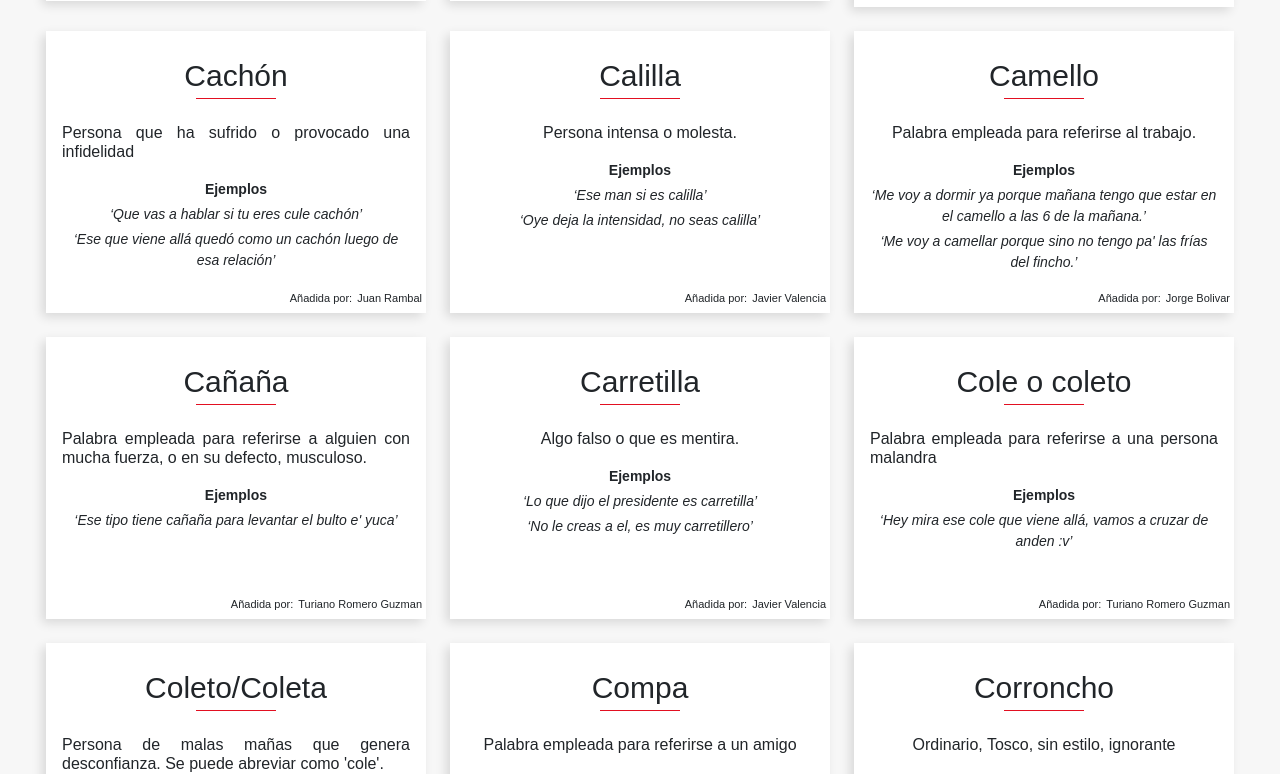
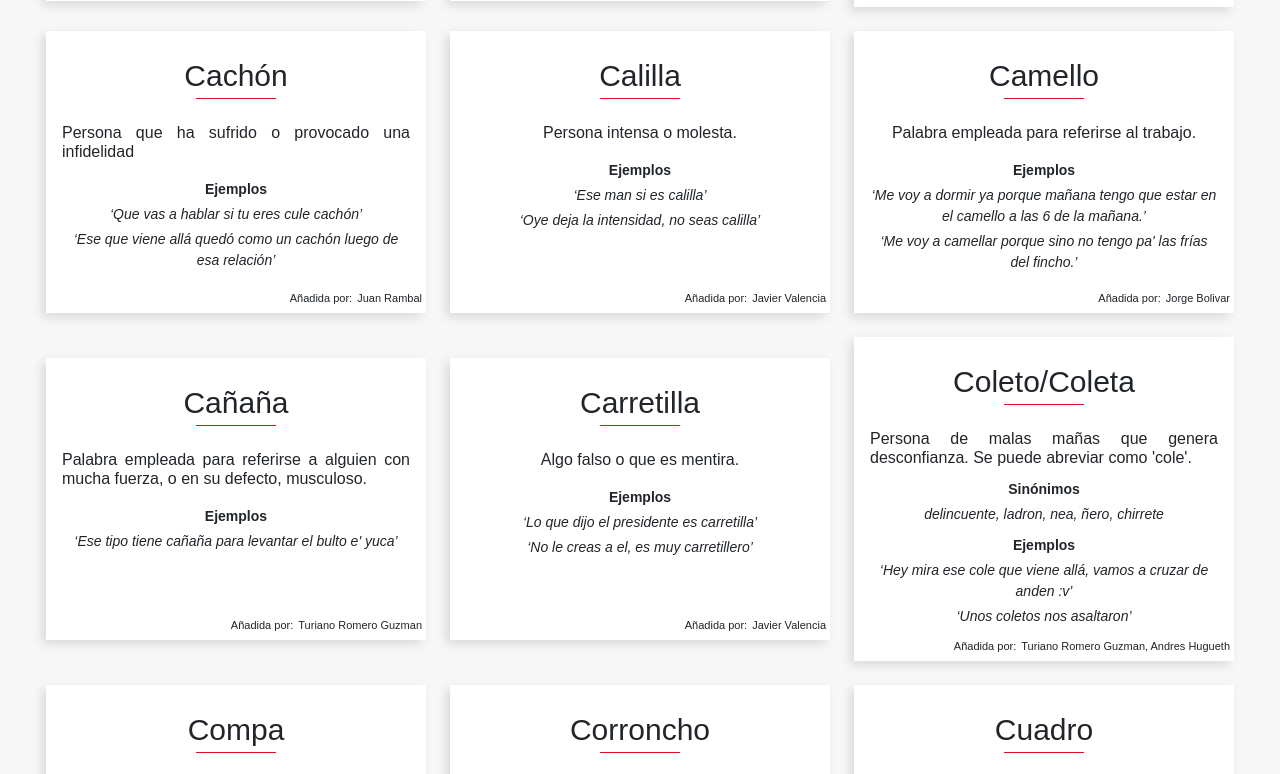
Before and after one commit to sjdonado/monocuco, a React (Create React App) app: page / in a window 1280 px wide. Shown: the part 2008-2782 px from the top of the page. Built offline with nearby package versions, Linux system fonts and the light colour scheme.

Commit message:
feat: Many authors

```diff
--- a/src/components/Word/Word.jsx
+++ b/src/components/Word/Word.jsx
@@ -41,9 +41,17 @@ function Word({ word, currentWord }) {
       </div>
       <div className="credits">
         <span>Añadida por: </span>
-        <a href={word.author.link} target="_blank" rel="noopener noreferrer">
-          {word.author.name}
-        </a>
+        {word.authors.map(({ name, link }, idx) => {
+          let parsedName = name;
+          if (idx < word.authors.length - 1) {
+            parsedName += ', ';
+          }
+          return (
+            <a key={`${word.text}-${link}`} href={link} target="_blank" rel="noopener noreferrer">
+              {parsedName}
+            </a>
+          );
+        })}
       </div>
     </div>
   );
@@ -55,10 +63,10 @@ Word.propTypes = {
     meaning: PropTypes.string.isRequired,
     synonyms: PropTypes.arrayOf(PropTypes.string).isRequired,
     examples: PropTypes.arrayOf(PropTypes.string).isRequired,
-    author: PropTypes.shape({
+    authors: PropTypes.arrayOf(PropTypes.shape({
       link: PropTypes.string.isRequired,
       name: PropTypes.string.isRequired,
-    }),
+    })),
   }).isRequired,
   currentWord: PropTypes.string,
 };
--- a/src/data.json
+++ b/src/data.json
@@ -6,10 +6,12 @@
     "examples": [
       "‘¡A vaina!, por fin terminaste la carrera’"
     ],
-    "author": {
+    "authors": [
+      {
         "name": "Javier Valencia",
         "link": "https://github.com/jvalenciae"
       }
+    ]
   },
   {
     "text": "'E",
@@ -19,10 +21,12 @@
       "‘Bollo 'e yuca’",
       "‘Mata 'e plátano’"
     ],
-    "author": {
+    "authors": [
+      {
         "name": "Yennifer Herrera",
         "link": "https://github.com/Yenniferh"
       }
+    ]
   },
   {
     "text": "'Erda",
@@ -31,10 +35,12 @@
     "examples": [
       "'¡'Erda!, se cayó' "
     ],
-    "author": {
+    "authors": [
+      {
         "name": "Yennifer Herrera",
         "link": "https://github.com/Yenniferh"
       }
+    ]
   },
   {
     "text": "Aguacatao",
@@ -44,10 +50,12 @@
       "‘Ese pelao está como aguacatao’",
       "‘Ey, no estés tanto tiempo aguacatao’"
     ],
-    "author": {
+    "authors": [
+      {
         "name": "Javier Valencia",
         "link": "https://github.com/jvalenciae"
       }
+    ]
   },
   {
     "text": "Aguanta el burro",
@@ -56,10 +64,12 @@
     "examples": [
       "‘Ey, aguanta el burro que me dejas atrás’"
     ],
-    "author": {
+    "authors": [
+      {
         "name": "Javier Valencia",
         "link": "https://github.com/jvalenciae"
       }
+    ]
   },
   {
     "text": "Añoñi",
@@ -69,10 +79,12 @@
       "‘Pregunta: Ey mani, vas para la batalla de flores mañana’",
       "‘Respuesta: Añoñi!’"
     ],
-    "author": {
+    "authors": [
+      {
         "name": "Jose Guzman",
         "link": "https://github.com/pygabo"
       }
+    ]
   },
   {
     "text": "Apercollar",
@@ -82,10 +94,12 @@
       "'¡Es hora de apercollar a su pareja!’",
       "'Bailamos apercollados toda la noche."
     ],
-    "author": {
+    "authors": [
+      {
         "name": "Kristell Urueta",
         "link": "https://github.com/kristellu"
       }
+    ]
   },
   {
     "text": "Arrayúo",
@@ -95,10 +109,12 @@
       "‘Anda arrayúo con el regalo que le dieron’",
       "‘Ese arrayúo no se quita la camiseta nueva ni para dormir’"
     ],
-    "author": {
+    "authors": [
+      {
         "name": "Javier Valencia",
         "link": "https://github.com/jvalenciae"
       }
+    ]
   },
   {
     "text": "Barras",
@@ -108,10 +124,12 @@
       "‘Ey, prestame dos mil barras pal' bu'.’",
       "‘Tengo hambre y nada más tengo dos barras, será comprarme una empanada’"
     ],
-    "author": {
+    "authors": [
+      {
         "name": "Jorge Bolivar",
         "link": "https://github.com/jbolivard"
       }
+    ]
   },
   {
     "text": "Billullo",
@@ -121,10 +139,12 @@
       "‘Ando con billullo’",
       "‘Me quedé sin billullo’"
     ],
-    "author": {
+    "authors": [
+      {
         "name": "Javier Valencia",
         "link": "https://github.com/jvalenciae"
       }
+    ]
   },
   {
     "text": "Bollo",
@@ -134,10 +154,12 @@
       "‘La vecina es tronco de bollo, es demasiado hermosa.’",
       "‘Ese man es cule bollo, mirale ese cuerpazo.’"
     ],
-    "author": {
+    "authors": [
+      {
         "name": "Jorge Bolivar",
         "link": "https://github.com/jbolivard"
       }
+    ]
   },
   {
     "text": "Bololó",
@@ -147,10 +169,12 @@
       "‘¿Viste el cipote bololó que se formó en la fiesta de anoche?’",
       "‘Vámonos de aquí antes de que se forme un bololó’"
     ],
-    "author": {
+    "authors": [
+      {
         "name": "Javier Valencia",
         "link": "https://github.com/jvalenciae"
       }
+    ]
   },
   {
     "text": "Botar el chupo",
@@ -160,10 +184,12 @@
       "‘Jhonny botó el chupo y se salió del grupo’",
       "‘Vas a botar el chupo ?’"
     ],
-    "author": {
+    "authors": [
+      {
         "name": "Juan Rambal",
         "link": "https://github.com/herasj"
       }
+    ]
   },
   {
     "text": "Brete",
@@ -172,10 +198,12 @@
     "examples": [
       "‘Se armó el brete en la casa de Juan Sebastian.’"
     ],
-    "author": {
+    "authors": [
+      {
         "name": "Kristell Urueta",
         "link": "https://github.com/kristellu"
       }
+    ]
   },
   {
     "text": "Bu'",
@@ -185,10 +213,12 @@
       "‘Nojoda, tronco de calor que hacía en ese bu'.’",
       "‘Para llegar temprano tengo que salir a las 4 de la mañana a coger el bu'.’"
     ],
-    "author": {
+    "authors": [
+      {
         "name": "Jorge Bolivar",
         "link": "https://github.com/jbolivard"
       }
+    ]
   },
   {
     "text": "Cachón",
@@ -198,10 +228,12 @@
       "‘Que vas a hablar si tu eres cule cachón’",
       "‘Ese que viene allá quedó como un cachón luego de esa relación’"
     ],
-    "author": {
+    "authors": [
+      {
         "name": "Juan Rambal",
         "link": "https://github.com/herasj"
       }
+    ]
   },
   {
     "text": "Calilla",
@@ -211,10 +243,12 @@
       "‘Ese man si es calilla’",
       "‘Oye deja la intensidad, no seas calilla’"
     ],
-    "author": {
+    "authors": [
+      {
         "name": "Javier Valencia",
         "link": "https://github.com/jvalenciae"
       }
+    ]
   },
   {
     "text": "Camello",
@@ -224,10 +258,12 @@
       "‘Me voy a dormir ya porque mañana tengo que estar en el camello a las 6 de la mañana.’",
       "‘Me voy a camellar porque sino no tengo pa' las frías del fincho.’"
     ],
-    "author": {
+    "authors": [
+      {
         "name": "Jorge Bolivar",
         "link": "https://github.com/jbolivard"
       }
+    ]
   },
   {
     "text": "Cañaña",
@@ -236,10 +272,12 @@
     "examples": [
       "‘Ese tipo tiene cañaña para levantar el bulto e' yuca’"
     ],
-    "author": {
+    "authors": [
+      {
         "name": "Turiano Romero Guzman",
         "link": "https://github.com/Rome96"
       }
+    ]
   },
   {
     "text": "Carretilla",
@@ -249,22 +287,12 @@
       "‘Lo que dijo el presidente es carretilla’",
       "‘No le creas a el, es muy carretillero’"
     ],
-    "author": {
+    "authors": [
+      {
         "name": "Javier Valencia",
         "link": "https://github.com/jvalenciae"
       }
-  },
-  {
-    "text": "Cole o coleto",
-    "meaning": "Palabra empleada para referirse a una persona malandra",
-    "synonyms": [],
-    "examples": [
-      "‘Hey mira ese cole que viene allá, vamos a cruzar de anden :v’"
-    ],
-    "author": {
-      "name": "Turiano Romero Guzman",
-      "link": "https://github.com/Rome96"
-    }
+    ]
   },
   {
     "text": "Coleto/Coleta",
@@ -273,12 +301,19 @@
       "delincuente, ladron, nea, ñero, chirrete"
     ],
     "examples": [
+      "‘Hey mira ese cole que viene allá, vamos a cruzar de anden :v’",
       "‘Unos coletos nos asaltaron’"
     ],
-    "author": {
-      "name": "Andrea Gentil",
+    "authors": [
+      {
+        "name": "Turiano Romero Guzman",
+        "link": "https://github.com/Rome96"
+      },
+      {
+        "name": "Andres Hugueth",
         "link": "https://github.com/Isaiasdelahoz"
       }
+    ]
   },
   {
     "text": "Compa",
@@ -287,10 +322,12 @@
     "examples": [
       "‘Hey compa, acompañame al centro’"
     ],
-    "author": {
+    "authors": [
+      {
         "name": "Turiano Romero Guzman",
         "link": "https://github.com/Rome96"
       }
+    ]
   },
   {
     "text": "Corroncho",
@@ -300,10 +337,12 @@
       "Ese man es un corroncho!’",
       "Esa camiseta se ve corroncha, no la compraré"
     ],
-    "author": {
+    "authors": [
+      {
         "name": "Andres Hugueth",
         "link": "https://github.com/Isaiasdelahoz"
       }
+    ]
   },
   {
     "text": "Cuadro",
@@ -312,10 +351,28 @@
     "examples": [
       "‘Hey cuadro vamos a tomarnos unas frías’"
     ],
-    "author": {
+    "authors": [
+      {
         "name": "Juan Bojato",
         "link": "https://github.com/Juandavid716"
       }
+    ]
+  },
+  {
+    "text": "Cucayo",
+    "meaning": "arroz que queda adherido a la olla al terminar su cocción tomando una textura crocante",
+    "synonyms": [
+      "pega, pegao, concolón, concón"
+    ],
+    "examples": [
+      "‘Ese cucayo está delicioso’"
+    ],
+    "authors": [
+      {
+        "name": "Isaías De la Hoz",
+        "link": "https://github.com/Isaiasdelahoz"
+      }
+    ]
   },
   {
     "text": "Cule",
@@ -325,10 +382,12 @@
       "‘Cule pinta bacana’",
       "'Me sirvieron la sopa en cule plato chiquito'"
     ],
-    "author": {
+    "authors": [
+      {
         "name": "Yennifer Herrera",
         "link": "https://github.com/Yenniferh"
       }
+    ]
   },
   {
     "text": "Eche",
@@ -340,10 +399,16 @@
       "'¡Echee!' Siempre es lo mismo contigo.",
       "'¿Eche qué? ¿Te vas a molestar?'"
     ],
-    "author": {
-      "name": "Oskhar Arrieta y Kristell Urueta",
+    "authors": [
+      {
+        "name": "Oskhar Arrieta",
         "link": "https://github.com/oskhar1099"
+      },
+      {
+        "name": "Kristell Urueta",
+        "link": "https://github.com/kristellu"
       }
+    ]
   },
   {
     "text": "Embala'o",
@@ -353,10 +418,12 @@
       "'Ese man fumó algo, está embala'o'",
       "'Se estrelló por ir embala'o'"
     ],
-    "author": {
+    "authors": [
+      {
         "name": "Yennifer Herrera",
         "link": "https://github.com/Yenniferh"
       }
+    ]
   },
   {
     "text": "Empaquitar",
@@ -365,10 +432,12 @@
     "examples": [
       "‘Se empaquitó solito.’"
     ],
-    "author": {
+    "authors": [
+      {
         "name": "Kristell Urueta",
         "link": "https://github.com/kristellu"
       }
+    ]
   },
   {
     "text": "Emparapetar",
@@ -377,10 +446,12 @@
     "examples": [
       "‘Juanito emparapetó los zapatos para jugar’"
     ],
-    "author": {
+    "authors": [
+      {
         "name": "Turiano Romero Guzman",
         "link": "https://github.com/Rome96"
       }
+    ]
   },
   {
     "text": "Emputao",
@@ -390,10 +461,12 @@
       "‘Dejalo quieto que está emputao’",
       "‘Deja de joder o me voy a emputar’"
     ],
-    "author": {
+    "authors": [
+      {
         "name": "Javier Valencia",
         "link": "https://github.com/jvalenciae"
       }
+    ]
   },
   {
     "text": "Esa es la que te cae",
@@ -402,10 +475,12 @@
     "examples": [
       "‘Esa es la que te cae a ti, siempre con la misma vaina’"
     ],
-    "author": {
+    "authors": [
+      {
         "name": "Javier Valencia",
         "link": "https://github.com/jvalenciae"
       }
+    ]
   },
   {
     "text": "Espantajopo",
@@ -414,10 +489,12 @@
     "examples": [
       "Ese man es cule espantajopo!’"
     ],
-    "author": {
+    "authors": [
+      {
         "name": "Natasha De Marchena",
         "link": "https://github.com/Isaiasdelahoz"
       }
+    ]
   },
   {
     "text": "Filo",
@@ -427,10 +504,12 @@
       "‘Tengo mucho filo.’",
       "‘No he almorzado todavia, tengo filo.’"
     ],
-    "author": {
+    "authors": [
+      {
         "name": "Jesus Santiago",
         "link": "https://github.com/jaravad"
       }
+    ]
   },
   {
     "text": "Fincho",
@@ -440,10 +519,12 @@
       "‘Este fincho vienen los carnavales y me voy a meter cule pea con mi lea’",
       "‘Tengo tronco de trabajo largo, yo creo que lo voy a dejar pal' fincho’"
     ],
-    "author": {
+    "authors": [
+      {
         "name": "Jorge Bolivar",
         "link": "https://github.com/jbolivard"
       }
+    ]
   },
   {
     "text": "Fría",
@@ -452,10 +533,12 @@
     "examples": [
       "‘Ey sirveme una fría’"
     ],
-    "author": {
+    "authors": [
+      {
         "name": "Fabian Osorio",
         "link": "https://github.com/fokobot"
       }
+    ]
   },
   {
     "text": "Garnatada",
@@ -464,10 +547,12 @@
     "examples": [
       "‘Te vas a llevar una garnatada’"
     ],
-    "author": {
+    "authors": [
+      {
         "name": "Fabian Osorio",
         "link": "https://github.com/fokobot"
       }
+    ]
   },
   {
     "text": "Gorrero",
@@ -477,10 +562,12 @@
       "‘Yo no salgo más con ese man porque quiere emborracharse a costillas de uno, es cule gorrero’",
       "‘Miralo ve, ahí está tomando de la botella él solo y no dio plata para comprarla, es un gorrero y tras de todo descarado’"
     ],
-    "author": {
+    "authors": [
+      {
         "name": "Jorge Bolivar",
         "link": "https://github.com/jbolivard"
       }
+    ]
   },
   {
     "text": "Guachafita",
@@ -490,10 +577,12 @@
       "‘Ey, dejen la guachafita y hagamos las cosas en serio’",
       "‘José, me haces el favor y dejas la guachafita’"
     ],
-    "author": {
+    "authors": [
+      {
         "name": "Javier Valencia",
         "link": "https://github.com/jvalenciae"
       }
+    ]
   },
   {
     "text": "Huepaje",
@@ -502,10 +591,12 @@
     "examples": [
       "‘¡Huepaje!, bailalo morena’"
     ],
-    "author": {
+    "authors": [
+      {
         "name": "Javier Valencia",
         "link": "https://github.com/jvalenciae"
       }
+    ]
   },
   {
     "text": "Jabao",
@@ -515,10 +606,12 @@
       "‘Estoy Jabao con mi nuevo carro’",
       "`Mucha jabadera tuya, ya no quieres salir`"
     ],
-    "author": {
+    "authors": [
+      {
         "name": "Henri Lecoultre",
         "link": ""
       }
+    ]
   },
   {
     "text": "Joa",
@@ -531,10 +624,12 @@
       "‘joa perdió el Junior’",
       "‘me tocó trasnochar hoy, joa’"
     ],
-    "author": {
+    "authors": [
+      {
         "link": "https://github.com/jcastell7",
         "name": "Juan Castellón"
       }
+    ]
   },
   {
     "text": "Joder",
@@ -544,10 +639,12 @@
       "¡No me jodas!",
       "¡Tú sí jodes la vida, Juan!"
     ],
-    "author": {
+    "authors": [
+      {
         "link": "https://github.com/krthr",
         "name": "Wilson Tovar"
       }
+    ]
   },
   {
     "text": "Lambón",
@@ -557,10 +654,12 @@
       "‘Ahí viene de la oficina del profesor el lambón ese’",
       "‘Ese pelao es muy lambón’"
     ],
-    "author": {
+    "authors": [
+      {
         "name": "Javier Valencia",
         "link": "https://github.com/jvalenciae"
       }
+    ]
   },
   {
     "text": "Lea",
@@ -570,10 +669,12 @@
       "‘Ayer me quedé hablando con la lea hasta tarde’",
       "‘Ese man se perdió un mes y apareció con lea’"
     ],
-    "author": {
+    "authors": [
+      {
         "name": "Juan Rambal",
         "link": "https://github.com/herasj"
       }
+    ]
   },
   {
     "text": "Liso",
@@ -583,10 +684,12 @@
       "‘Ese man si es liso, me iba a besar y no somos nada’",
       "‘Nojoda, ese man llegó a mi casa y no tenía ni 5 minutos ahí y abrió la nevera, cule liso’"
     ],
-    "author": {
+    "authors": [
+      {
         "name": "Jorge Bolivar",
         "link": "https://github.com/jbolivard"
       }
+    ]
   },
   {
     "text": "Mamonúo/a'",
@@ -596,10 +699,12 @@
       "'Cule casa mamonúa'",
       "'Compró un camión bien mamonúo'"
     ],
-    "author": {
+    "authors": [
+      {
         "name": "Yennifer Herrera",
         "link": "https://github.com/Yenniferh"
       }
+    ]
   },
   {
     "text": "Mani",
@@ -609,10 +714,12 @@
       "Ey mani, ven acá",
       "Mani, colabórame con algo."
     ],
-    "author": {
+    "authors": [
+      {
         "name": "Oskhar Arrieta",
         "link": "https://github.com/oskhar1099"
       }
+    ]
   },
   {
     "text": "Masacote",
@@ -621,10 +728,28 @@
     "examples": [
       "‘No le eches el arroz a la sopa, que vas hacer tremendo masacote!’"
     ],
-    "author": {
+    "authors": [
+      {
         "name": "Johnny Villegas",
         "link": "https://github.com/C9-LinkRs"
       }
+    ]
+  },
+  {
+    "text": "Mondá",
+    "meaning": "Dicese de miembro reproductor masculino.",
+    "synonyms": [
+      "pene, pipí, verga"
+    ],
+    "examples": [
+      "‘Ese man tiene la mondá grande’"
+    ],
+    "authors": [
+      {
+        "name": "Sharon Benjumea",
+        "link": "https://github.com/Isaiasdelahoz"
+      }
+    ]
   },
   {
     "text": "Monocuco",
@@ -634,10 +759,12 @@
       "‘Con esta pinta nueva quedé monocuco’",
       "‘Mira, ahí viene bailando el monocuco’"
     ],
-    "author": {
+    "authors": [
+      {
         "name": "Javier Valencia",
         "link": "https://github.com/jvalenciae"
       }
+    ]
   },
   {
     "text": "Montar imperio",
@@ -646,10 +773,12 @@
     "examples": [
       "‘Ese man es nuevo en la cuadra y ya quiere venir a montar imperio’"
     ],
-    "author": {
+    "authors": [
+      {
         "name": "Juan Bojato",
         "link": "https://github.com/Juandavid716"
       }
+    ]
   },
   {
     "text": "Nojoda",
@@ -659,10 +788,12 @@
       "‘Nojodaaa, tremendo idiota.’",
       "'Nojoda, ¡qué vaina linda!'"
     ],
-    "author": {
+    "authors": [
+      {
         "name": "Kristell Urueta",
         "link": "https://github.com/kristellu"
       }
+    ]
   },
   {
     "text": "Pasarse de piña",
@@ -671,10 +802,12 @@
     "examples": [
       "‘Yo te ayudo con el trabajo, pero no te pases de piña’"
     ],
-    "author": {
+    "authors": [
+      {
         "name": "Javier Valencia",
         "link": "https://github.com/jvalenciae"
       }
+    ]
   },
   {
     "text": "Pava",
@@ -684,10 +817,12 @@
       "‘Tengo pava de hacer esa tarea.’",
       "‘Me da mucha pava empezar todo de nuevo.’"
     ],
-    "author": {
+    "authors": [
+      {
         "name": "Jesus Santiago",
         "link": "https://github.com/jaravad"
       }
+    ]
   },
   {
     "text": "Pechiche",
@@ -696,10 +831,12 @@
     "examples": [
       "‘Te voy a pechichar toda la vida.’"
     ],
-    "author": {
+    "authors": [
+      {
         "name": "Kristell Urueta",
         "link": "https://github.com/kristellu"
       }
+    ]
   },
   {
     "text": "Piñuo",
@@ -708,10 +845,12 @@
     "examples": [
       "‘Esa lea está Piñua’"
     ],
-    "author": {
+    "authors": [
+      {
         "name": "Turiano Romero Guzman",
         "link": "https://github.com/Rome96"
       }
+    ]
   },
   {
     "text": "Pluma",
@@ -720,10 +859,12 @@
     "examples": [
       "Cierra la pluma que está botando agua"
     ],
-    "author": {
+    "authors": [
+      {
         "name": "Oskhar Arrieta",
         "link": "https://github.com/oskhar1099"
       }
+    ]
   },
   {
     "text": "Pupi",
@@ -736,10 +877,12 @@
       "Ese lugar es muy pupi’",
       "Esa persona es pupi"
     ],
-    "author": {
+    "authors": [
+      {
         "name": "Isaías De la Hoz",
         "link": "https://github.com/Isaiasdelahoz"
       }
+    ]
   },
   {
     "text": "Sisas",
@@ -748,10 +891,12 @@
     "examples": [
       "‘-¿Me compras algo? -Sisas’"
     ],
-    "author": {
+    "authors": [
+      {
         "name": "Juan Bojato",
         "link": "https://github.com/Juandavid716"
       }
+    ]
   },
   {
     "text": "Tronco",
@@ -761,10 +906,12 @@
       "‘Tronco 'e problema en el que me metí’",
       "'Tronco de sapo, le contó lo que le dije al vale'"
     ],
-    "author": {
+    "authors": [
+      {
         "name": "Yennifer Herrera",
         "link": "https://github.com/Yenniferh"
       }
+    ]
   },
   {
     "text": "Uy zona",
@@ -773,10 +920,12 @@
     "examples": [
       "‘Uy zona, esa vieja esta buena’"
     ],
-    "author": {
+    "authors": [
+      {
         "name": "Juan Bojato",
         "link": "https://github.com/Juandavid716"
       }
+    ]
   },
   {
     "text": "Vacile",
@@ -791,72 +940,12 @@
       "‘Ese man se la vacila’",
       "‘Ya llevo 2 meses vacilando con el / ella’"
     ],
-    "author": {
+    "authors": [
+      {
         "name": "Rafael Villarreal",
         "link": "https://github.com/Rafaell416"
       }
-  },
-  {
-    "text": "Coleto/Coleta",
-    "meaning": "Persona de malas mañas que genera desconfianza. Se puede abreviar como 'cole'.",
-    "synonyms": ["delincuente, ladron, nea, ñero, chirrete"],
-    "examples": [
-      "‘Unos coletos nos asaltaron’"
-    ],
-    "author": {
-      "name": "Andrea Gentil",
-      "link": "https://github.com/Isaiasdelahoz"
-    }
-  },
-  {
-    "text": "Cuadro",
-    "meaning": "Compañero, amigo, persona cercana, conocido.",
-    "synonyms": ["parcero"],
-    "examples": [
-      "Que mas cuadro, como va la vaina?’"
-    ],
-    "author": {
-      "name": "Isaías De la Hoz",
-      "link": "https://github.com/Isaiasdelahoz"
-    }
-  },
-  {
-    "text": "Espantajopo",
-    "meaning": "Persona que presume o aparenta accesorios, viajes, comida, etc.",
-    "synonyms": [],
-    "examples": [
-      "Ese man es cule espantajopo!’"
-    ],
-    "author": {
-      "name": "Natasha De Marchena",
-      "link": "https://github.com/Isaiasdelahoz"
-    }
-  },
-  {
-    "text": "Pupi",
-    "meaning": "Persona o lugar de estrato alto, o que goza de una buena situación económica.",
-    "synonyms": ["rico", "exclusivo"],
-    "examples": [
-      "Ese lugar es muy pupi’",
-      "Esa persona es pupi"
-    ],
-    "author": {
-      "name": "Isaías De la Hoz",
-      "link": "https://github.com/Isaiasdelahoz"
-    }
-  },
-  {
-    "text": "Corroncho",
-    "meaning": "Ordinario, Tosco, sin estilo, ignorante",
-    "synonyms": [],
-    "examples": [
-      "Ese man es un corroncho!’",
-      "Esa camiseta se ve corroncha, no la compraré"
-    ],
-    "author": {
-      "name": "Andres Hugueth",
-      "link": "https://github.com/Isaiasdelahoz"
-    }
+    ]
   },
   {
     "text": "Valecita",
@@ -865,33 +954,11 @@
     "examples": [
       "‘Yo no te voy a prestar el celular, ni que fueras mi valecita.’"
     ],
-    "author": {
+    "authors": [
+      {
         "name": "Johnny Villegas",
         "link": "https://github.com/C9-LinkRs"
       }
-  },
-  {
-    "text": "Cucayo",
-    "meaning": "arroz que queda adherido a la olla al terminar su cocción tomando una textura crocante",
-    "synonyms": ["pega, pegao, concolón, concón"],
-    "examples": [
-      "‘Ese cucayo está delicioso’"
-    ],
-    "author": {
-    "name": "Isaías De la Hoz",
-    "link": "https://github.com/Isaiasdelahoz"
-    }
-  },
-  {
-    "text": "Mondá",
-    "meaning": "Dicese de miembro reproductor masculino.",
-    "synonyms": ["pene, pipí, verga"],
-    "examples": [
-      "‘Ese man tiene la mondá grande’"
-    ],
-    "author": {
-      "name": "Sharon Benjumea",
-      "link": "https://github.com/Isaiasdelahoz"
-    }
+    ]
   }
 ]
```
Also changed, not shown: schema.json (+12 -6 lines), 2 other files (tests, documents, lock files or other folders). Lines whose indentation alone changed are shown as unchanged.
